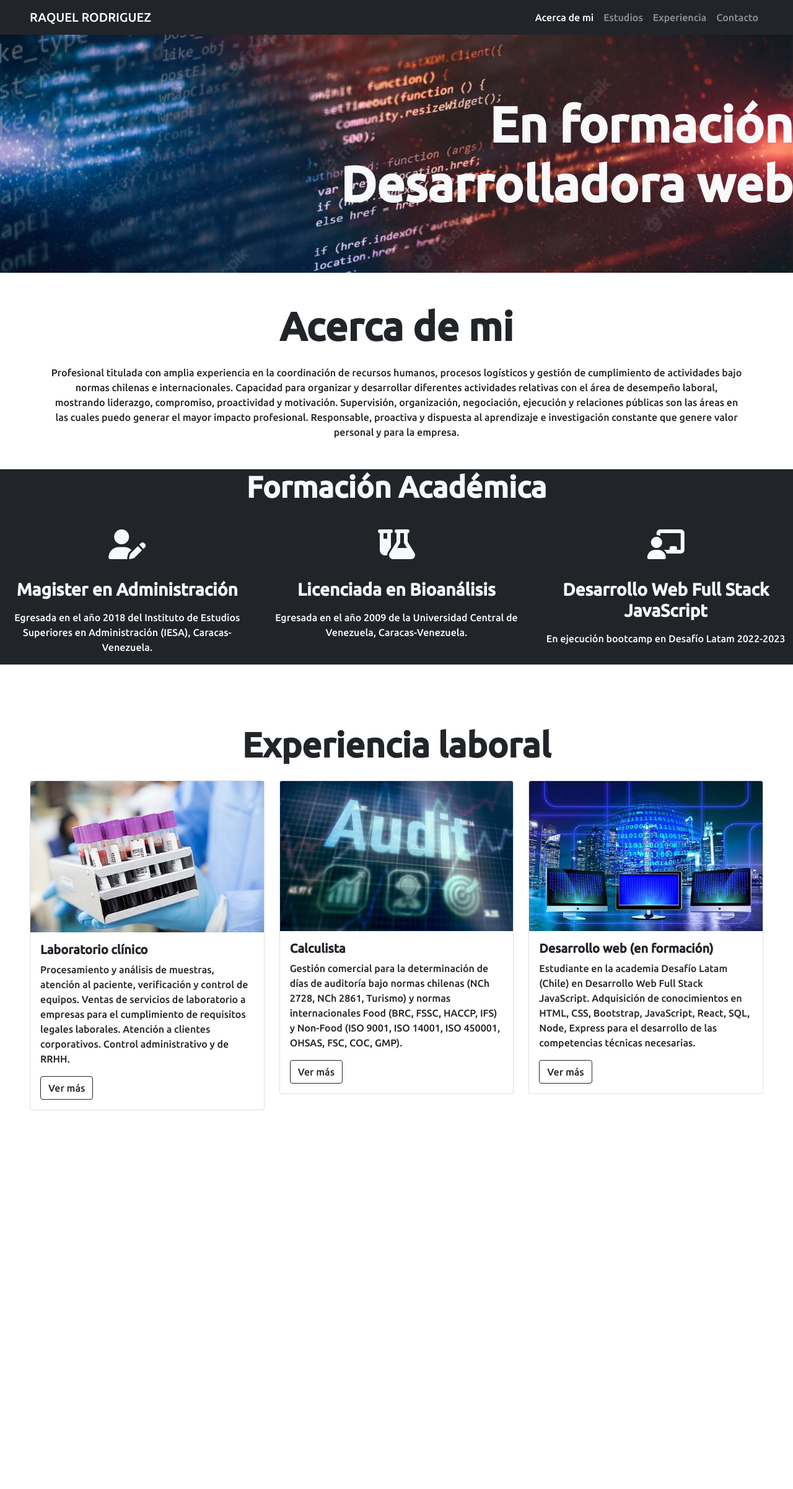
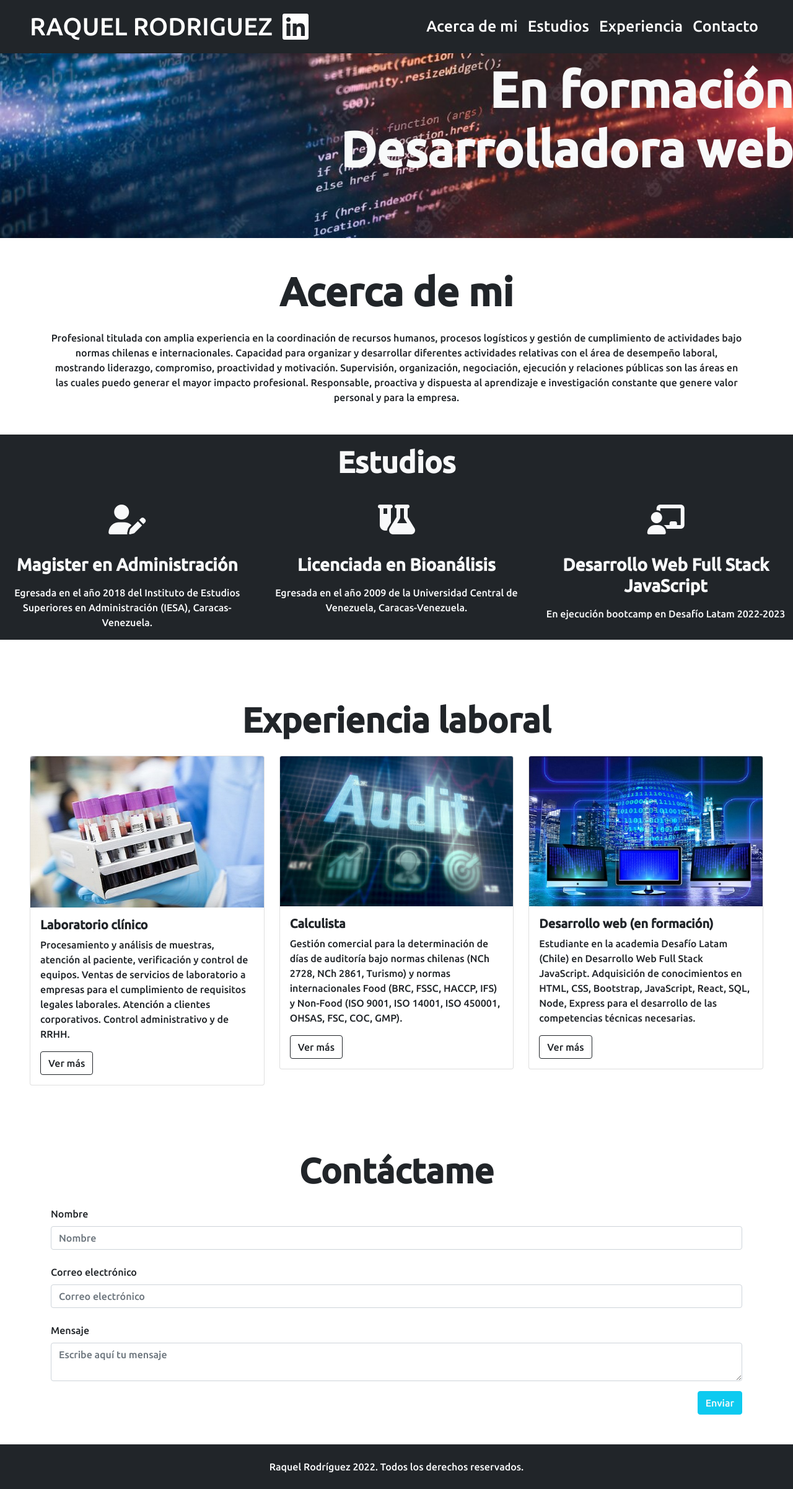
Before and after one commit to AJotica/desafio_final_RR, a plain HTML site: page index.html in a window 1280 px wide. Shown: the whole page at 62% size. Before the commit the page ends 1895 px from the top, so only its background shows below. Drawn offline with nearby package versions, Linux system fonts and the light colour scheme.

Commit message:
agregando contacto y footer

```diff
--- a/assets/css/style.css
+++ b/assets/css/style.css
@@ -7,3 +7,12 @@ body{
     background-size: cover;
     background-position: left;
 }
+li{
+    font-size: 25px;
+}
+li:hover{
+    background-color: deepskyblue;
+}
+.fa-linkedin{
+    color: white;
+}
--- a/index.html
+++ b/index.html
@@ -14,17 +14,21 @@
 
     </head>
     <body>
-        <nav class="navbar navbar-expand-lg navbar-light bg-dark">
-            <a href="#" class="text-white navbar-brand ms-5" >RAQUEL RODRIGUEZ</a>
+        <nav class="navbar navbar-expand-lg navbar-light bg-dark fixed-top">
+            <a href="#banner" class="text-white navbar-brand ms-5 fs-1" >RAQUEL RODRIGUEZ</a>
+            <a href="https://www.linkedin.com/in/raquel-rodriguez-urbina/">
+                <i class="fa-brands fa-linkedin fa-3x"></i>
+            </a>
+
             <button class="navbar-toggler" type="button" data-bs-toggle="collapse" data-bs-target="#navbarSupportedContent" aria-controls="navbarSupportedContent" aria-expanded="false" aria-label="Toggle navigation">
                 <span class="navbar-toggler-icon"></span>
             </button>
           <div class="collapse navbar-collapse" id="navbarSupportedContent">
                 <ul class="navbar-nav ms-auto me-5">
-                    <li class="nav-item"><a class="nav-link text-white" href="#">Acerca de mi</a></li>
-                    <li class="nav-item"><a class="nav-link text-white opacity-50" href="#">Estudios</a></li>
-                    <li class="nav-item"><a class="nav-link text-white opacity-50" href="#">Experiencia</a></li>
-                    <li class="nav-item"><a class="nav-link text-white opacity-50" href="#">Contacto</a></li>
+                    <li class="nav-item"><a class="nav-link text-white" href="#acerca_de_mi">Acerca de mi</a></li>
+                    <li class="nav-item"><a class="nav-link text-white" href="#Estudios">Estudios</a></li>
+                    <li class="nav-item"><a class="nav-link text-white" href="#Experiencia">Experiencia</a></li>
+                    <li class="nav-item"><a class="nav-link text-white" href="#Contacto">Contacto</a></li>
                 </ul>
             </div>
         </nav>
@@ -49,7 +53,7 @@
 
         <section id="Estudios" class=" text-center text-light my-5 bg-dark">
 
-            <h2 class="display-5 fw-bold my-4">Formación Académica</h2>
+            <h2 class="display-5 fw-bold my-4 pt-3">Estudios</h2>
 
             <div class="row">
                 <div class="col-12 col-md-4">
@@ -83,7 +87,7 @@
             <div class="row">
                 <div class="col-12 col-sm-4 py-2">
                     <div class="card">
-                        <img src="/assets/imgs/laboratorio.jpg" class="card-img-top" alt="lab"/>
+                        <img src="assets/imgs/laboratorio.jpg" class="card-img-top" alt="lab"/>
                         <div class="card-body">
                             <h5 class="card-title fw-bold">Laboratorio clínico</h5>
                             <p class="card-text">
@@ -99,7 +103,7 @@
                 </div>
                 <div class="col-12 col-sm-4 py-2">
                     <div class="card">
-                        <img src="/assets/imgs/audit.jpg" class="card-img-top" alt="auditoria"/>
+                        <img src="assets/imgs/audit.jpg" class="card-img-top" alt="auditoria"/>
                         <div class="card-body">
                             <h5 class="card-title fw-bold">Calculista</h5>
                             <p class="card-text">
@@ -114,7 +118,7 @@
                 </div>
                 <div class="col-12 col-sm-4 py-2">
                     <div class="card">
-                        <img src="/assets/imgs/monitor.jpg" class="card-img-top" alt="computador"/>
+                        <img src="assets/imgs/monitor.jpg" class="card-img-top" alt="computador"/>
                         <div class="card-body">
                             <h5 class="card-title fw-bold">Desarrollo web (en formación)</h5>
                             <p class="card-text">
@@ -130,6 +134,44 @@
             </div>
 
         </section>
+        <section id="Contacto" class="container my-5">
+
+            <h2 class="display-4 fw-bold text-center my-4">Contáctame</h2>
+
+            <form>
+
+
+                <div class="form-group mb-4">
+                    <label class="mb-2">Nombre</label>
+                    <input class="form-control" placeholder="Nombre">
+                </div>
+
+                <div class="form-group mb-4">
+                    <label class="mb-2">Correo electrónico</label>
+                    <input class="form-control" placeholder="Correo electrónico" />
+                </div>
+
+
+                <div class="form-group">
+                    <label class="mb-2">Mensaje</label>
+                    <textarea class="form-control" placeholder="Escribe aquí tu mensaje"></textarea>
+                </div>
+
+                <div class="my-3 text-end">
+                    <button class="btn btn-info text-light">Enviar</button>
+                </div>
+
+
+
+            </form>
+
+        </section>
+
+
+
+        <footer class="bg-dark text-center text-light p-4">
+            <p class="mb-0">Raquel Rodríguez 2022. Todos los derechos reservados.</p>
+        </footer>
 
         <script src="https://cdn.jsdelivr.net/npm/bootstrap@5.1.3/dist/js/bootstrap.bundle.min.js"
         integrity="sha384-ka7Sk0Gln4gmtz2MlQnikT1wXgYsOg+OMhuP+IlRH9sENBO0LRn5q+8nbTov4+1p"
```
